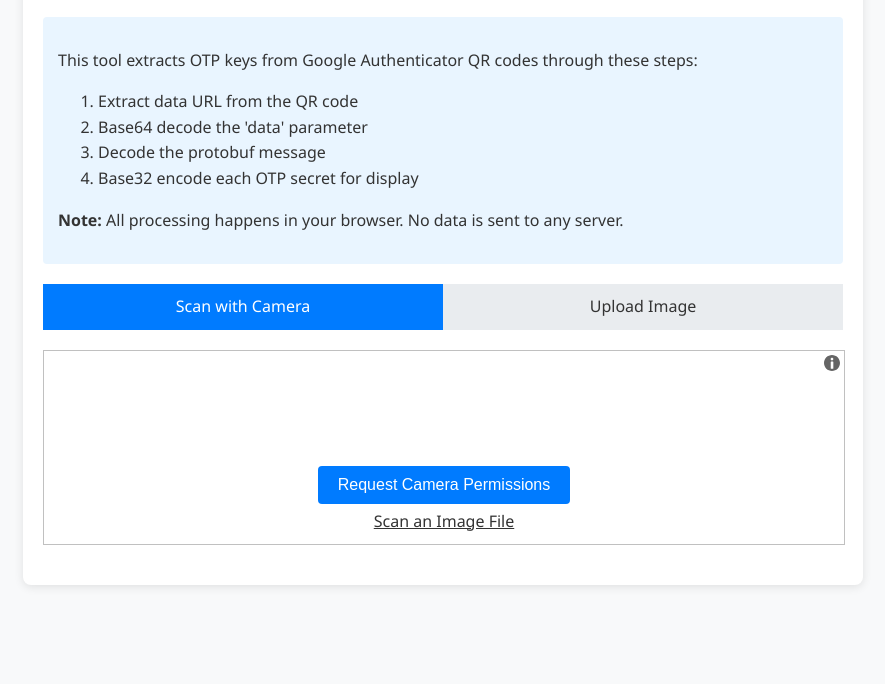
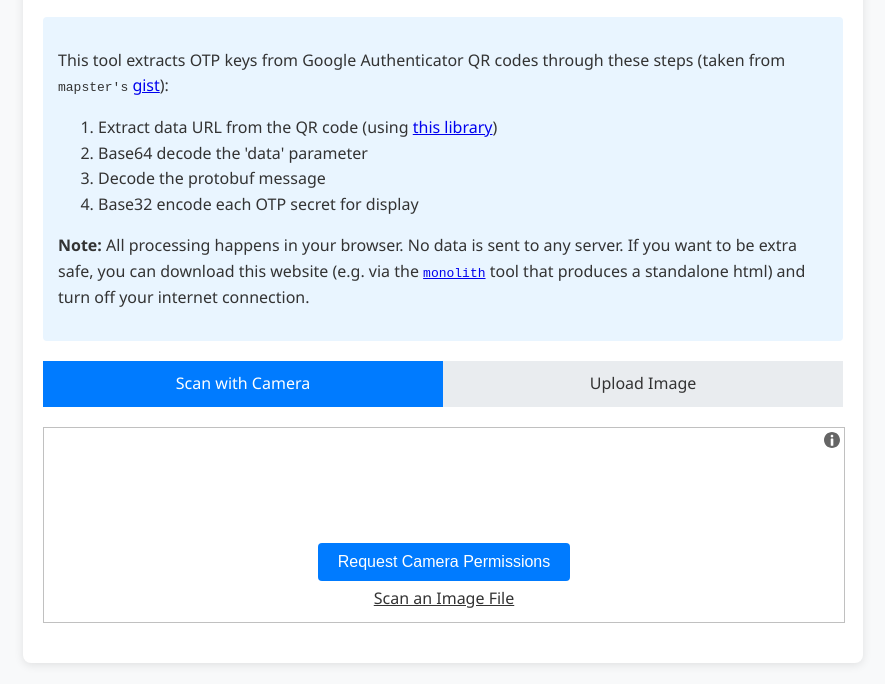
Before and after one commit to thomasmarwitz/tools, a plain HTML site: page artifacts/extract-otp-secrets.html in a window 1280 px wide. Shown: the part 116-800 px from the top of the page, without its empty margins (197-1082 px from the left). Drawn offline with Linux system fonts and the light colour scheme.

Commit message:
credit author, edit description

```diff
--- a/artifacts/extract-otp-secrets.html
+++ b/artifacts/extract-otp-secrets.html
@@ -172,14 +172,14 @@
         <h1>Extract OTP secrets (Google Authenticator)</h1>
 
         <div class="instructions">
-            <p>This tool extracts OTP keys from Google Authenticator QR codes through these steps:</p>
+            <p>This tool extracts OTP keys from Google Authenticator QR codes through these steps (taken from <code>mapster's</code> <a href="https://gist.github.com/mapster/4b8b9f8f6b92cc1ca58ae5506e0508f7">gist</a>):</p>
             <ol>
-                <li>Extract data URL from the QR code</li>
+                <li>Extract data URL from the QR code (using <a href="https://github.com/mebjas/html5-qrcode">this library</a>)</li>
                 <li>Base64 decode the 'data' parameter</li>
                 <li>Decode the protobuf message</li>
                 <li>Base32 encode each OTP secret for display</li>
             </ol>
-            <p><strong>Note:</strong> All processing happens in your browser. No data is sent to any server.</p>
+            <p><strong>Note:</strong> All processing happens in your browser. No data is sent to any server. If you want to be extra safe, you can download this website (e.g. via the <a href="https://github.com/Y2Z/monolith"><code>monolith</code></a> tool that produces a standalone html) and turn off your internet connection.</p>
         </div>
 
         <div class="tabs">
```
